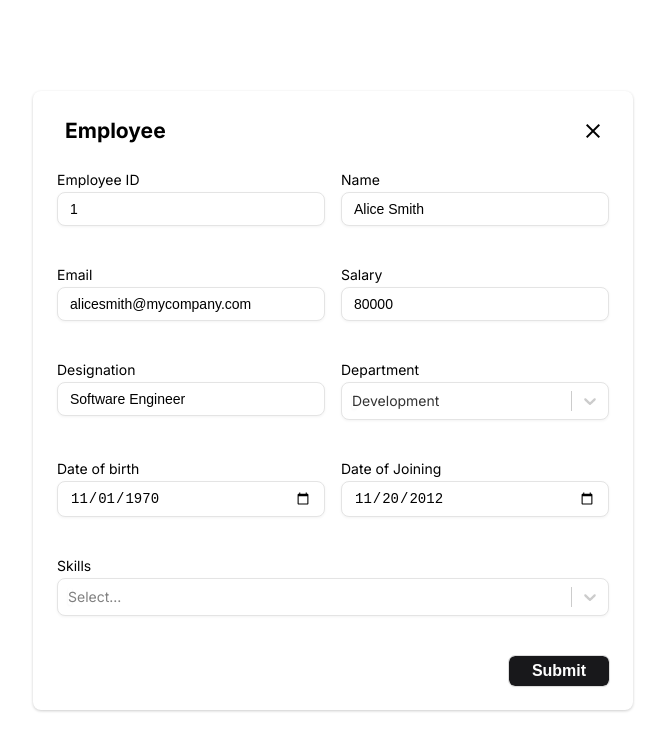
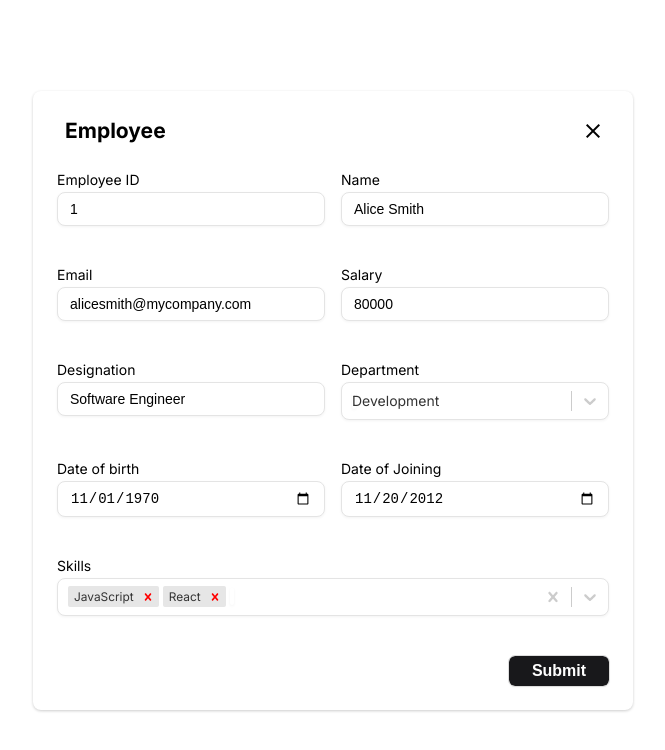
Before and after one commit to amaljoeqb/hr_app_react, a React (Create React App) app: page /employee/1 in a window 1280 px wide. Shown: the top 750 px of the page, without its empty margins (307-972 px from the left). Built offline with nearby package versions, Linux system fonts and the light colour scheme.

Commit message:
implement skill select

```diff
--- a/src/components/inputs/SelectInput.tsx
+++ b/src/components/inputs/SelectInput.tsx
@@ -1,6 +1,7 @@
 import { useField } from "formik";
 import Select from "react-select";
 import MultiValue from "react-select/dist/declarations/src/components/MultiValue";
+import SingleValue from "react-select/dist/declarations/src/components/SingleValue";
 
 // select using formik and react-select
 export default function SelectInput({
@@ -20,7 +21,6 @@ export default function SelectInput({
   options: { value: any; label: string }[];
 }) {
   const [{ onChange: fieldOnChange, ...field }, meta] = useField(props.name);
-  console.log(field);
   return (
     <div id={`${props.name}-field`} className="field">
       <label htmlFor={props.name}>{label}</label>
@@ -39,12 +39,21 @@ export default function SelectInput({
             color: "red",
           }),
         }}
-        value={options.find((option) => option.value[id] === field.value[id])}
+        value={
+          field.value instanceof Array
+            ? options.filter((option) =>
+                field.value.map((v: any) => v[id]).includes(option.value[id])
+              )
+            : options.find((option) => option.value[id] === field.value[id])
+        }
         onChange={(option) => {
           fieldOnChange({
             target: {
               name: props.name,
-              value: option,
+              value:
+                option instanceof Array
+                  ? option.map((item) => item.value)
+                  : option?.value,
             },
           });
         }}
```
